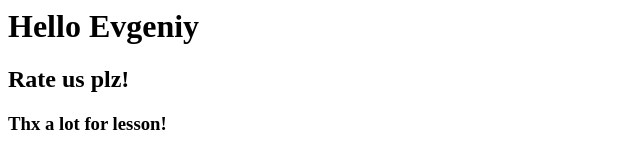
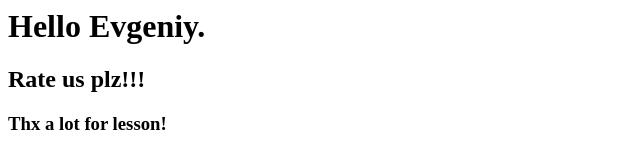
Before and after one commit to HawokX/Lesson2, a plain HTML site: page index.html in a window 1280 px wide. Shown: the full height of the page, 0-640 px from the left. Drawn offline with Linux system fonts and the light colour scheme.

Commit message:
dev new changes

```diff
--- a/index.html
+++ b/index.html
@@ -1,3 +1,3 @@
-<h1>Hello Evgeniy</h1>
-<h2>Rate us plz!</h2>
+<h1>Hello Evgeniy.</h1>
+<h2>Rate us plz!!!</h2>
 <h3>Thx a lot for lesson!</h3>
```
